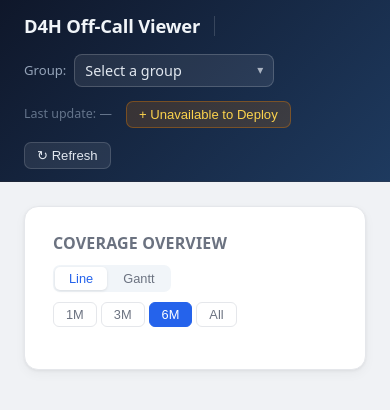
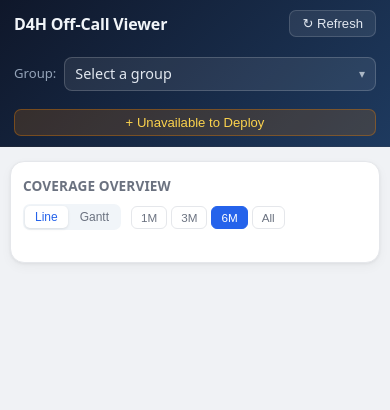
Before and after one commit to alexwhitlock/d4h-off-call, a Flask app: page / in a window 390 px wide. Shown: the top 410 px of the page. Run offline with Flask 3, Linux system fonts and the light colour scheme; data that the repository does not hold is empty.

Commit message:
Make UI responsive for mobile screens
- Header reflows: title+refresh on row 1, group selector full-width on row 2, add-unavail button full-width on row 3
- Duties table wrapped in horizontal scroll container, extends edge-to-edge on mobile
- Reduce card/content padding on narrow screens
- Modals slide up as bottom sheet instead of centering
- Date pickers in forms stack vertically on mobile
- Gantt label column narrows from 160px to 110px on mobile (getGanttLabelW())
- Chart and Gantt heights reduced on mobile

Co-Authored-By: Claude Sonnet 4.6 <noreply@anthropic.com>

```diff
--- a/templates/index.html
+++ b/templates/index.html
@@ -386,6 +386,53 @@
   .history-at { color: var(--text-muted); font-size: 0.77rem; }
   .history-changes { margin-top: 5px; display: flex; flex-direction: column; gap: 3px; }
   .history-change-item { font-size: 0.77rem; font-family: monospace; background: #f8fafc; padding: 2px 6px; border-radius: 3px; border: 1px solid var(--border); display: inline-block; }
+
+  /* ---- Table scroll wrapper ---- */
+  .table-wrap { overflow-x: auto; -webkit-overflow-scrolling: touch; }
+
+  /* ---- Mobile ---- */
+  @media (max-width: 640px) {
+    /* Reduce content/card padding */
+    .content { padding: 0 10px; }
+    .card { padding: 14px 12px; margin-top: 14px; }
+
+    /* Header: title + refresh on line 1, group on line 2, add-unavail on line 3 */
+    .header { padding: 10px 14px; }
+    .header h1 { flex: 1; order: 1; font-size: 1rem; }
+    #refreshBtn { order: 2; }
+    .header-divider, .header-spacer, .meta { display: none; }
+    .group-row { order: 3; width: 100%; margin-top: 6px; }
+    .custom-select { min-width: 0; width: 100%; }
+    #addUnavailBtn { order: 4; width: 100%; text-align: center; margin-top: 4px; }
+
+    /* Card header controls */
+    .card-header { gap: 8px; }
+    .card-header h2 { font-size: 0.85rem; }
+    .range-btns button { padding: 4px 9px; font-size: 0.73rem; }
+    .view-toggle button { padding: 4px 10px; font-size: 0.75rem; }
+    .zoom-btns button { padding: 3px 9px; }
+
+    /* Gantt sort overlay — keep narrow label column on mobile */
+    #ganttSortOverlay { width: 110px; }
+    #ganttHint { font-size: 0.67rem; }
+
+    /* Duties table: let it scroll horizontally, extend edge-to-edge */
+    .table-wrap { margin: 0 -12px; }
+    table { font-size: 0.8rem; min-width: 540px; }
+    th, td { padding: 7px 10px; white-space: nowrap; }
+
+    /* Forms: stack date pickers vertically */
+    .form-row { flex-direction: column; gap: 0; }
+    .form-row .form-group { margin-bottom: 14px; }
+
+    /* Modals: slide up from bottom */
+    .modal-overlay { padding: 0; align-items: flex-end; }
+    .modal-box { border-radius: 16px 16px 0 0; max-height: 92vh; }
+
+    /* Chart height reduction */
+    #chartWrapper { height: 260px; }
+    #ganttWrapper { max-height: 400px; }
+  }
 </style>
 </head>
 <body>
@@ -471,7 +518,7 @@
     <div class="card-header">
       <h2>Upcoming Entries</h2>
     </div>
-    <table id="dutiesTable"></table>
+    <div class="table-wrap"><table id="dutiesTable"></table></div>
   </div>
 
 </div>
@@ -879,6 +926,7 @@ function setGanttRange(days) {
     btn.classList.toggle("active", days === null ? btn.dataset.days === "all" : Number(btn.dataset.days) === days);
   });
   ganttStart = new Date(); ganttStart.setHours(0,0,0,0);
+  const G_LABEL_W = getGanttLabelW();
   const availW = (document.getElementById("ganttWrapper").clientWidth || 800) - G_LABEL_W;
   if (days === null) {
     let maxDate = new Date(ganttStart); maxDate.setDate(maxDate.getDate() + 30);
@@ -1027,9 +1075,9 @@ function buildCoverageChart(entries, groupSize, maxDays = null) {
 /*  Gantt chart                                                         */
 /* ------------------------------------------------------------------ */
 
-const G_LABEL_W = 160;
 const G_ROW_H   = 36;
 const G_HDR_H   = 64;
+function getGanttLabelW() { return window.innerWidth < 640 ? 110 : 160; }
 
 let ganttStart      = (() => { const d = new Date(); d.setHours(0,0,0,0); return d; })();
 let ganttPPD        = 0;
@@ -1114,6 +1162,7 @@ function initGantt() {
 
 function renderGantt() {
   if (!_data) return;
+  const G_LABEL_W = getGanttLabelW();
   const hdrCanvas = document.getElementById("ganttHeaderCanvas");
   const canvas    = document.getElementById("ganttCanvas");
   const dpr    = window.devicePixelRatio || 1;
@@ -1344,7 +1393,7 @@ function renderGantt() {
 /* ---- Gantt interaction ---- */
 function _addGanttDrag(el) {
   el.addEventListener("mousedown", e => {
-    if (e.offsetX > G_LABEL_W) { ganttDragging = true; ganttDragX0 = e.offsetX; ganttDragDate0 = new Date(ganttStart); }
+    if (e.offsetX > getGanttLabelW()) { ganttDragging = true; ganttDragX0 = e.offsetX; ganttDragDate0 = new Date(ganttStart); }
   });
   el.addEventListener("mousemove", e => {
     if (!ganttDragging) return;
```
